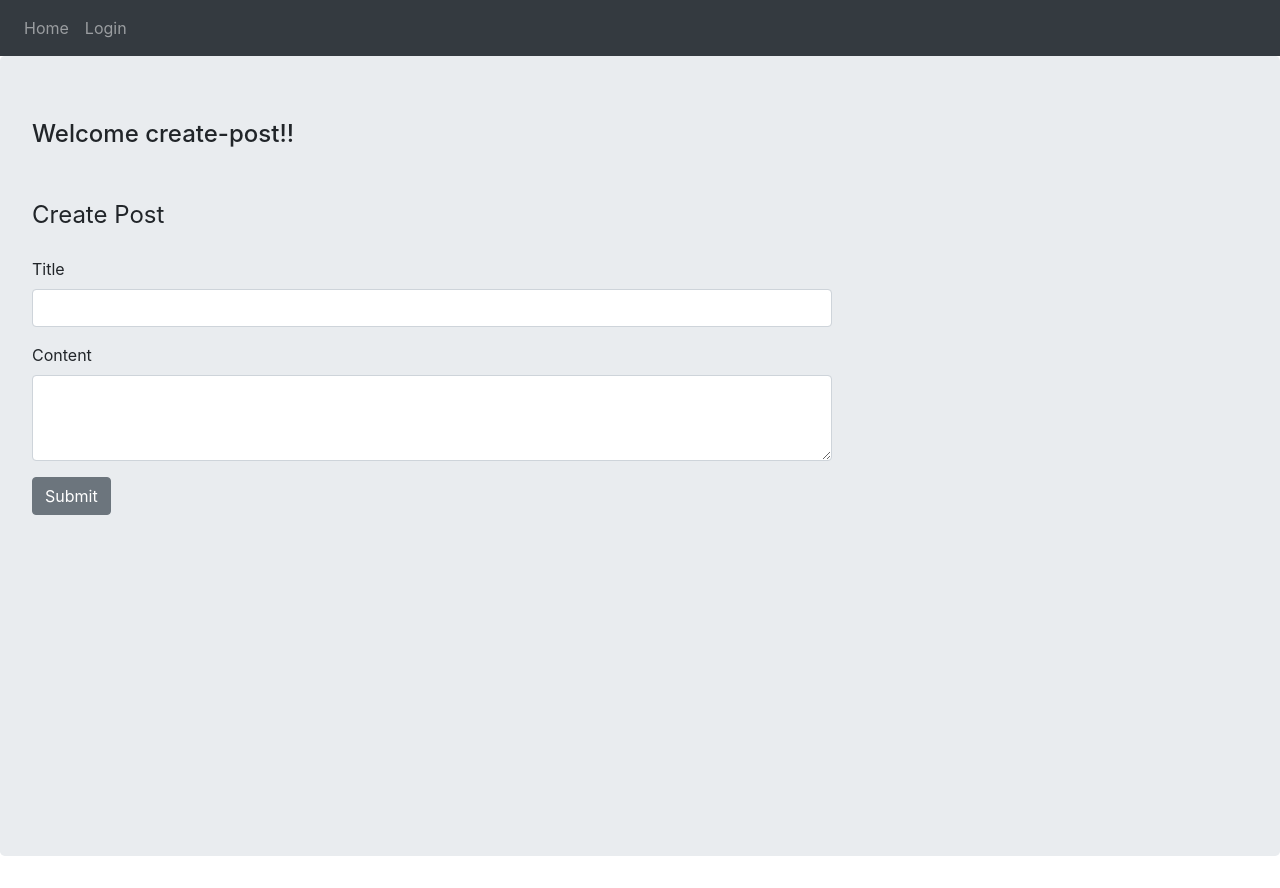
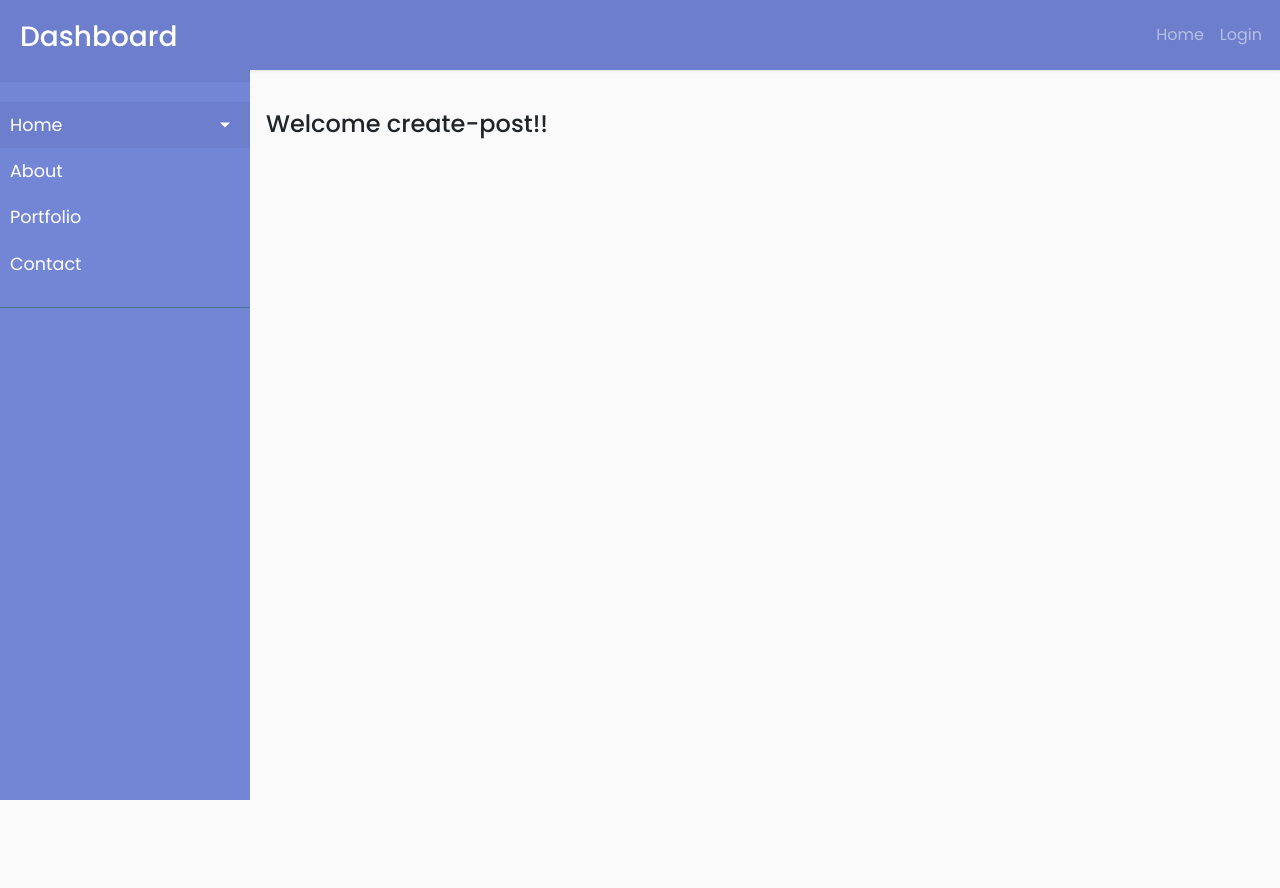
Before and after one commit to BrightAmaury/react-wordpress, a React app: page /dashboard/create-post in a window 1280 px wide. After the commit the page ends 800 px from the top, so only its background shows below. Built offline with nearby package versions, Linux system fonts and the light colour scheme.

Commit message:
Create dashboard

```diff
--- a/src/components/Dashboard.js
+++ b/src/components/Dashboard.js
@@ -1,22 +1,33 @@
 import React from 'react';
-import Navbar from "./Navbar";
-import CreatePost from "./CreatePost";
+import SidebarMenu from "./sidebar/SidebarMenu";
+import Content from "./content/Content";
 
 class Dashboard extends React.Component {
 
 	constructor( props ) {
 		super( props );
+
+		this.state = {
+			active: false
+		}
 	}
+
+	handleSidebarToggleClick = () => {
+		this.setState( { active: ! this.state.active } )
+	};
 
 
 	render() {
 		return(
 			<React.Fragment>
-				<Navbar/>
-				<div className="jumbotron" style={{ height: '100vh' }}>
-					<h4>Welcome {this.props.userName && this.props.userName }!!</h4>
-					<CreatePost/>
-				</div>
+				<SidebarMenu
+					active={ this.state.active }
+				/>
+				<Content
+					userName={ this.props.userName }
+					handleSidebarToggleClick={ this.handleSidebarToggleClick }
+					active={ this.state.active }
+				/>
 			</React.Fragment>
 		)
 	}
--- a/src/components/Login.js
+++ b/src/components/Login.js
@@ -79,7 +79,7 @@
 			return (
 				<React.Fragment>
 					<Navbar/>
-					<div className="jumbotron" style={{ height: '100vh' }}>
+					<div style={{ height: '100vh', paddingLeft: '16px' }}>
 						<h4>Login</h4>
 						{ error && <div className="alert alert-danger" dangerouslySetInnerHTML={ this.createMarkup( error ) }/> }
 						<form onSubmit={ this.onFormSubmit }>
--- a/src/components/Navbar.js
+++ b/src/components/Navbar.js
@@ -1,7 +1,7 @@
 import React from 'react';
-import { Link } from "@reach/router";
 import NavLink from './NavLink';
 import { isLoggedIn, getUserName } from "./functions";
+import ToggleSidebarBtn from "./sidebar/ToggleSidebarBtn";
 
 class Navbar extends React.Component {
 
@@ -18,7 +18,7 @@
 		const userName = ( getUserName() ) ? getUserName() : '';
 
 		return (
-			<nav className="navbar my-navbar navbar-expand-lg navbar-dark bg-dark">
+			<nav className="navbar my-navbar navbar-expand-lg main-navbar">
 				<div >
 					<ul className="navbar-nav my-navbar-nav mr-auto">
 						<li className="nav-item">
@@ -38,8 +38,16 @@
 								<NavLink to="/login">Login</NavLink>
 							</li>
 						) }
+
 					</ul>
 				</div>
+			{/*	If on dashboard page */}
+				{ '/dashboard/root' === location.pathname ? (
+					<ToggleSidebarBtn
+						handleSidebarToggleClick={ this.props.handleSidebarToggleClick }
+						active={ this.props.active }
+					/>
+				) : ''}
 			</nav>
 		);
 	}
--- /dev/null
+++ b/src/components/content/Content.js
@@ -0,0 +1,19 @@
+import React from 'react';
+import Navbar from "../Navbar";
+import MainContent from "./MainContent";
+
+const Content = ( props ) => {
+	return (
+		<div id="content" className={ props.active ? 'active' : '' }>
+			<Navbar
+				handleSidebarToggleClick={ props.handleSidebarToggleClick }
+				active={ props.active }
+			/>
+			<MainContent
+				userName={ props.userName }
+			/>
+		</div>
+	)
+};
+
+export default Content;
--- /dev/null
+++ b/src/components/content/MainContent.js
@@ -0,0 +1,11 @@
+import React from "react";
+
+const MainContent = ( props ) => {
+	return (
+		<div className="main-content">
+			<h4>Welcome { props.userName && props.userName }!!</h4>
+		</div>
+	)
+};
+
+export default MainContent;
--- /dev/null
+++ b/src/components/sidebar/SidebarMenu.js
@@ -0,0 +1,49 @@
+import React, { useState } from 'react';
+
+const SidebarMenu = ( props ) => {
+
+	const [ subMenuActive, setSubMenuActive ] = useState( false );
+
+	return (
+
+			<nav id="sidebar" className={ props.active ? 'active' : '' }>
+				<div className="sidebar-header">
+					<h3>Dashboard</h3>
+				</div>
+
+				<ul className="list-unstyled components">
+					<li className="active">
+						<a
+							href="#homeSubmenu"
+							data-toggle="collapse"
+							aria-expanded={ subMenuActive }
+							className={ `dropdown-toggle ${ ! subMenuActive ? 'collapsed' : '' }` }
+							onClick={ ()  => setSubMenuActive( ! subMenuActive ) }
+						>
+							Home
+						</a>
+						<ul className={ `collapse list-unstyled ${ subMenuActive ? 'show' : '' }` } id="homeSubmenu">
+							<li>
+								<a href="#">Home 1</a>
+							</li>
+							<li>
+								<a href="#">Home 2</a>
+							</li>
+						</ul>
+					</li>
+					<li>
+						<a href="#">About</a>
+					</li>
+					<li>
+						<a href="#">Portfolio</a>
+					</li>
+					<li>
+						<a href="#">Contact</a>
+					</li>
+				</ul>
+			</nav>
+
+	)
+};
+
+export default SidebarMenu;
--- /dev/null
+++ b/src/components/sidebar/ToggleSidebarBtn.js
@@ -0,0 +1,11 @@
+import React from 'react';
+
+const ToggleSidebarBtn = ( props ) => {
+	return (
+		<button type="button" id="sidebarCollapse" onClick={ props.handleSidebarToggleClick } className={ `btn btn-secondary ml-2 ${ props.active ? 'active' : ''}` }>
+			<i className="fa fa-align-left"></i>
+		</button>
+	)
+};
+
+export default ToggleSidebarBtn;
--- a/src/style.css
+++ b/src/style.css
@@ -1,3 +1,183 @@
+@import "https://fonts.googleapis.com/css?family=Poppins:300,400,500,600,700";
+
+body {
+	font-family: 'Poppins', sans-serif;
+	background: #fafafa;
+}
+
+p {
+	font-family: 'Poppins', sans-serif;
+	font-size: 1.1em;
+	font-weight: 300;
+	line-height: 1.7em;
+	color: #999;
+}
+
+a,
+a:hover,
+a:focus {
+	color: inherit;
+	text-decoration: none;
+	transition: all 0.3s;
+}
+
+.navbar {
+	padding: 15px 10px;
+	background: #fff;
+	border: none;
+	border-radius: 0;
+	margin-bottom: 40px;
+	box-shadow: 1px 1px 3px rgba(0, 0, 0, 0.1);
+}
+
+.navbar-btn {
+	box-shadow: none;
+	outline: none !important;
+	border: none;
+}
+
+.line {
+	width: 100%;
+	height: 1px;
+	border-bottom: 1px dashed #ddd;
+	margin: 40px 0;
+}
+
+/* ---------------------------------------------------
+    SIDEBAR STYLE
+----------------------------------------------------- */
+
+.wrapper {
+	display: flex;
+	width: 100%;
+}
+
+#sidebar {
+	width: 250px;
+	position: fixed;
+	top: 0;
+	left: 0;
+	height: 100vh;
+	z-index: 999;
+	background: #7386D5;
+	color: #fff;
+	transition: all 0.3s;
+}
+
+#sidebar.active {
+	margin-left: -250px;
+}
+
+#sidebar .sidebar-header {
+	padding: 20px;
+	background: #6d7fcc;
+}
+
+#sidebar ul.components {
+	padding: 20px 0;
+	border-bottom: 1px solid #47748b;
+}
+
+#sidebar ul p {
+	color: #fff;
+	padding: 10px;
+}
+
+#sidebar ul li a {
+	padding: 10px;
+	font-size: 1.1em;
+	display: block;
+}
+
+#sidebar ul li a:hover {
+	color: #7386D5;
+	background: #fff;
+}
+
+#sidebar ul li.active>a,
+a[aria-expanded="true"] {
+	color: #fff;
+	background: #6d7fcc;
+}
+
+a[data-toggle="collapse"] {
+	position: relative;
+}
+
+.dropdown-toggle::after {
+	display: block;
+	position: absolute;
+	top: 50%;
+	right: 20px;
+	transform: translateY(-50%);
+}
+
+ul ul a {
+	font-size: 0.9em !important;
+	padding-left: 30px !important;
+	background: #6d7fcc;
+}
+
+ul.CTAs {
+	padding: 20px;
+}
+
+ul.CTAs a {
+	text-align: center;
+	font-size: 0.9em !important;
+	display: block;
+	border-radius: 5px;
+	margin-bottom: 5px;
+}
+
+a.download {
+	background: #fff;
+	color: #7386D5;
+}
+
+a.article,
+a.article:hover {
+	background: #6d7fcc !important;
+	color: #fff !important;
+}
+
+/**
+ * Content.
+ */
+#content {
+	width: calc(100% - 250px);
+	min-height: 100vh;
+	transition: all 0.3s;
+	position: absolute;
+	top: 0;
+	right: 0;
+}
+
+#content.active {
+	width: 100%;
+}
+
+/**
+ * Media Query.
+ */
+@media (max-width: 768px) {
+	#sidebar {
+		margin-left: -250px;
+	}
+	#sidebar.active {
+		margin-left: 0;
+	}
+	#content {
+		width: 100%;
+	}
+	#content.active {
+		width: calc(100% - 250px);
+	}
+	#sidebarCollapse span {
+		display: none;
+	}
+}
+
 .loader {
 	position: absolute;
 	left: 0;
@@ -15,3 +195,13 @@
 .post-content img{
 	width: 100%;
 }
+
+.main-navbar {
+	background-color: #6d7fcc;
+	display: flex;
+	justify-content: flex-end;
+}
+
+.main-content {
+	padding: 0 16px;
+}
```
Also changed, not shown: 1 other file (tests, documents, lock files or other folders).
